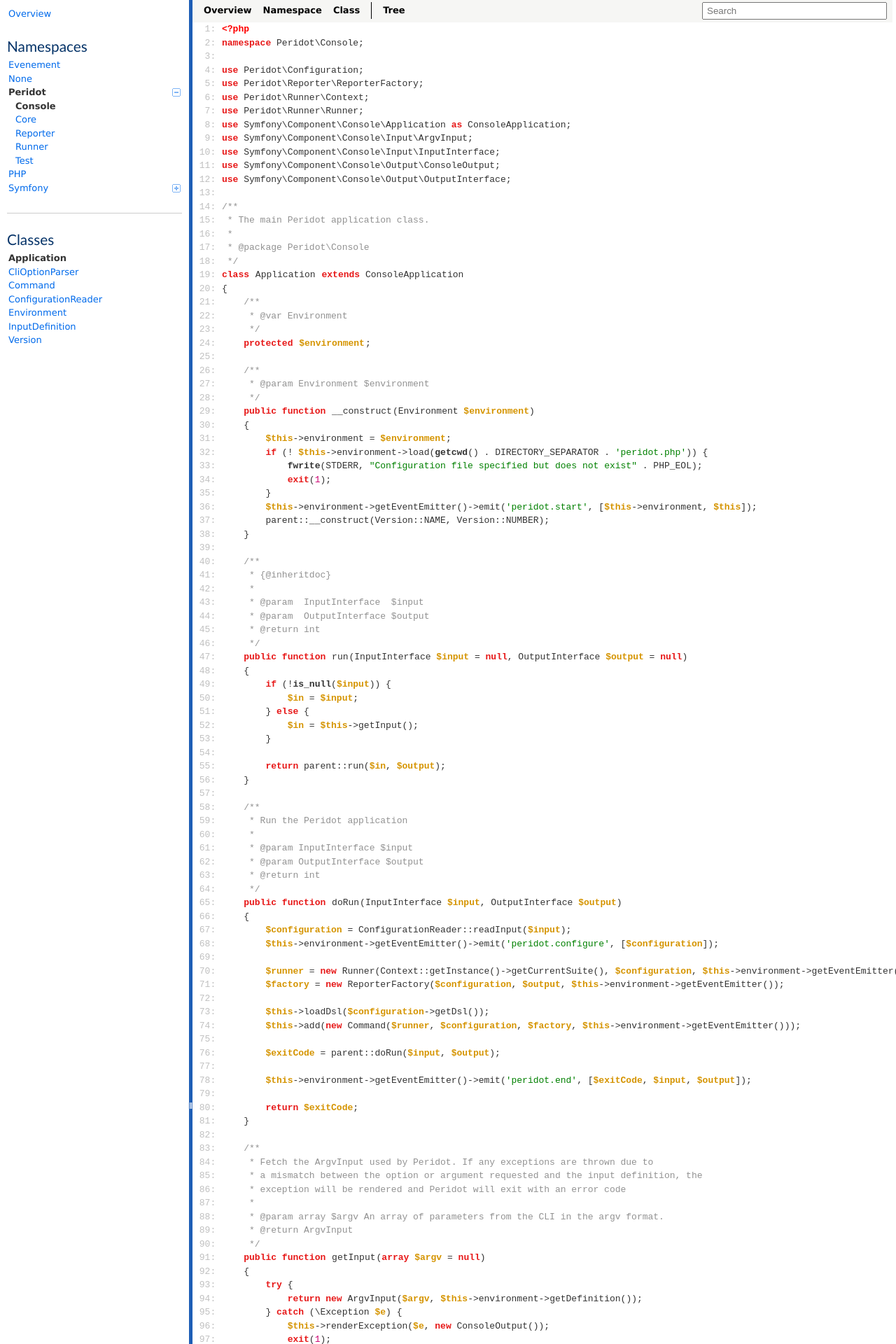
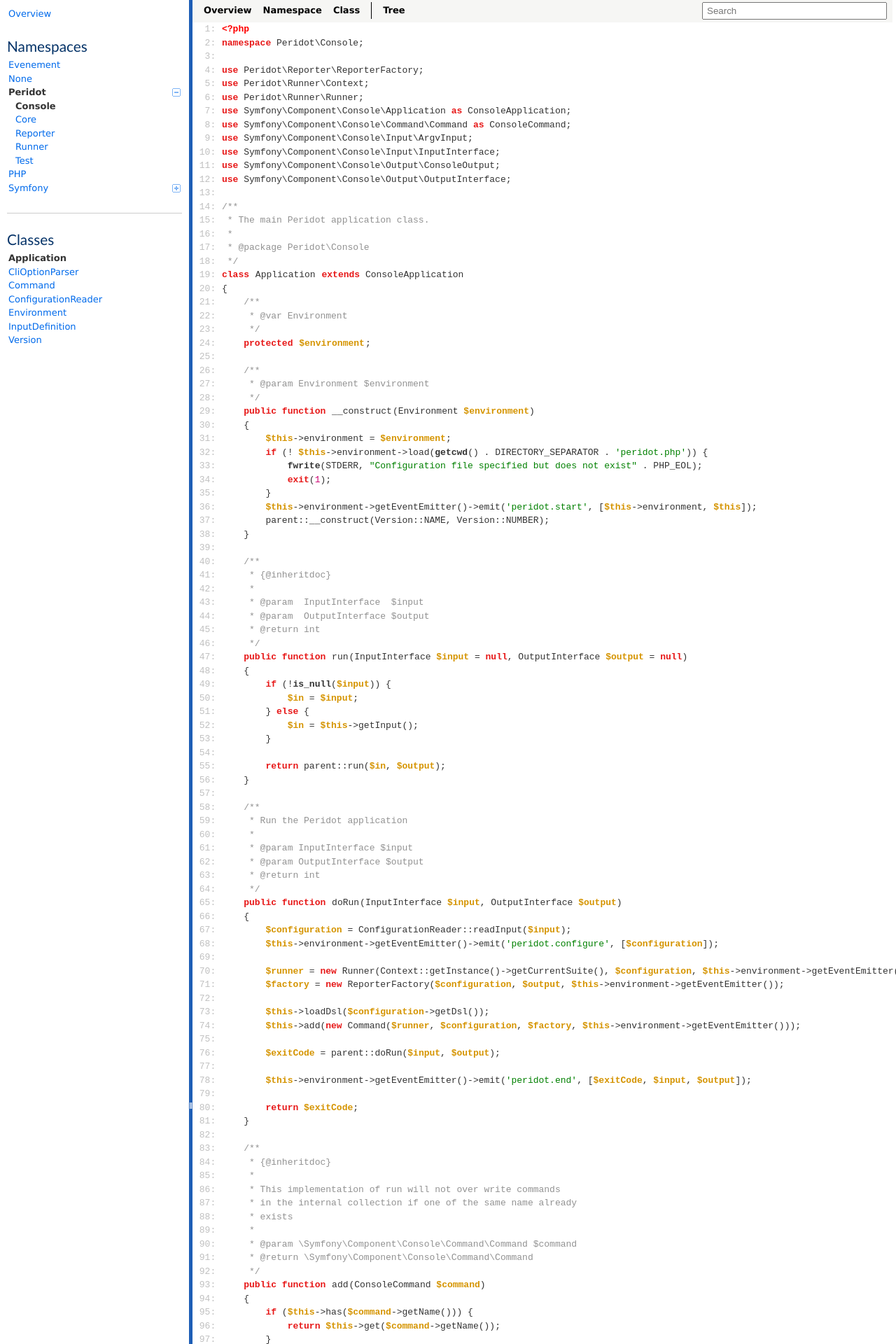
Before and after one commit to peridot-php/peridot-php.github.io, a Jekyll site: the page docs/source-class-Peridot.Console.Application.html, which Jekyll copies as it is, in a window 1280 px wide. Shown: the top 1920 px of the page at 70% size. Built offline with Jekyll 4.4.1, drawn with Linux system fonts in a browser that asks for light colours; some of the changed text lies outside the part shown.

Commit message:
auto-update

```diff
--- a/docs/class-Peridot.Console.Version.html
+++ b/docs/class-Peridot.Console.Version.html
@@ -178,7 +178,7 @@
 		<td class="value">
 			<div>
 				<a href="#NUMBER" class="anchor">#</a>
-				<code><span class="php-quote">&quot;1.3.3&quot;</span></code>
+				<code><span class="php-quote">&quot;1.3.4&quot;</span></code>
 			</div>
 		</td>
 	</tr>
--- a/docs/source-class-Peridot.Console.Application.html
+++ b/docs/source-class-Peridot.Console.Application.html
@@ -123,11 +123,11 @@
 <pre><code><span id="1" class="l"><a class="l" href="#1">  1: </a><span class="xlang">&lt;?php</span>
 </span><span id="2" class="l"><a class="l" href="#2">  2: </a><span class="php-keyword1">namespace</span> Peridot\Console;
 </span><span id="3" class="l"><a class="l" href="#3">  3: </a>
-</span><span id="4" class="l"><a class="l" href="#4">  4: </a><span class="php-keyword1">use</span> Peridot\Configuration;
-</span><span id="5" class="l"><a class="l" href="#5">  5: </a><span class="php-keyword1">use</span> Peridot\Reporter\ReporterFactory;
-</span><span id="6" class="l"><a class="l" href="#6">  6: </a><span class="php-keyword1">use</span> Peridot\Runner\Context;
-</span><span id="7" class="l"><a class="l" href="#7">  7: </a><span class="php-keyword1">use</span> Peridot\Runner\Runner;
-</span><span id="8" class="l"><a class="l" href="#8">  8: </a><span class="php-keyword1">use</span> Symfony\Component\Console\Application <span class="php-keyword1">as</span> ConsoleApplication;
+</span><span id="4" class="l"><a class="l" href="#4">  4: </a><span class="php-keyword1">use</span> Peridot\Reporter\ReporterFactory;
+</span><span id="5" class="l"><a class="l" href="#5">  5: </a><span class="php-keyword1">use</span> Peridot\Runner\Context;
+</span><span id="6" class="l"><a class="l" href="#6">  6: </a><span class="php-keyword1">use</span> Peridot\Runner\Runner;
+</span><span id="7" class="l"><a class="l" href="#7">  7: </a><span class="php-keyword1">use</span> Symfony\Component\Console\Application <span class="php-keyword1">as</span> ConsoleApplication;
+</span><span id="8" class="l"><a class="l" href="#8">  8: </a><span class="php-keyword1">use</span> Symfony\Component\Console\Command\Command <span class="php-keyword1">as</span> ConsoleCommand;
 </span><span id="9" class="l"><a class="l" href="#9">  9: </a><span class="php-keyword1">use</span> Symfony\Component\Console\Input\ArgvInput;
 </span><span id="10" class="l"><a class="l" href="#10"> 10: </a><span class="php-keyword1">use</span> Symfony\Component\Console\Input\InputInterface;
 </span><span id="11" class="l"><a class="l" href="#11"> 11: </a><span class="php-keyword1">use</span> Symfony\Component\Console\Output\ConsoleOutput;
@@ -203,57 +203,76 @@
 </span><span id="81" class="l"><a class="l" href="#81"> 81: </a>    }
 </span><span id="82" class="l"><a class="l" href="#82"> 82: </a>
 </span><span id="83" class="l"><a class="l" href="#83"> 83: </a>    <span class="php-comment">/**
-</span></span><span id="84" class="l"><a class="l" href="#84"> 84: </a><span class="php-comment">     * Fetch the ArgvInput used by Peridot. If any exceptions are thrown due to
-</span></span><span id="85" class="l"><a class="l" href="#85"> 85: </a><span class="php-comment">     * a mismatch between the option or argument requested and the input definition, the
-</span></span><span id="86" class="l"><a class="l" href="#86"> 86: </a><span class="php-comment">     * exception will be rendered and Peridot will exit with an error code
-</span></span><span id="87" class="l"><a class="l" href="#87"> 87: </a><span class="php-comment">     *
-</span></span><span id="88" class="l"><a class="l" href="#88"> 88: </a><span class="php-comment">     * @param array $argv An array of parameters from the CLI in the argv format.
-</span></span><span id="89" class="l"><a class="l" href="#89"> 89: </a><span class="php-comment">     * @return ArgvInput
-</span></span><span id="90" class="l"><a class="l" href="#90"> 90: </a><span class="php-comment">     */</span>
-</span><span id="91" class="l"><a class="l" href="#91"> 91: </a>    <span class="php-keyword1">public</span> <span class="php-keyword1">function</span> <a id="_getInput" href="#_getInput">getInput</a>(<span class="php-keyword1">array</span> <span class="php-var">$argv</span> = <span class="php-keyword1">null</span>)
-</span><span id="92" class="l"><a class="l" href="#92"> 92: </a>    {
-</span><span id="93" class="l"><a class="l" href="#93"> 93: </a>        <span class="php-keyword1">try</span> {
-</span><span id="94" class="l"><a class="l" href="#94"> 94: </a>            <span class="php-keyword1">return</span> <span class="php-keyword1">new</span> ArgvInput(<span class="php-var">$argv</span>, <span class="php-var">$this</span>-&gt;environment-&gt;getDefinition());
-</span><span id="95" class="l"><a class="l" href="#95"> 95: </a>        } <span class="php-keyword1">catch</span> (\Exception <span class="php-var">$e</span>) {
-</span><span id="96" class="l"><a class="l" href="#96"> 96: </a>            <span class="php-var">$this</span>-&gt;renderException(<span class="php-var">$e</span>, <span class="php-keyword1">new</span> ConsoleOutput());
-</span><span id="97" class="l"><a class="l" href="#97"> 97: </a>            <span class="php-keyword1">exit</span>(<span class="php-num">1</span>);
-</span><span id="98" class="l"><a class="l" href="#98"> 98: </a>        }
+</span></span><span id="84" class="l"><a class="l" href="#84"> 84: </a><span class="php-comment">     * {@inheritdoc}
+</span></span><span id="85" class="l"><a class="l" href="#85"> 85: </a><span class="php-comment">     *
+</span></span><span id="86" class="l"><a class="l" href="#86"> 86: </a><span class="php-comment">     * This implementation of run will not over write commands
+</span></span><span id="87" class="l"><a class="l" href="#87"> 87: </a><span class="php-comment">     * in the internal collection if one of the same name already
+</span></span><span id="88" class="l"><a class="l" href="#88"> 88: </a><span class="php-comment">     * exists
+</span></span><span id="89" class="l"><a class="l" href="#89"> 89: </a><span class="php-comment">     *
+</span></span><span id="90" class="l"><a class="l" href="#90"> 90: </a><span class="php-comment">     * @param \Symfony\Component\Console\Command\Command $command
+</span></span><span id="91" class="l"><a class="l" href="#91"> 91: </a><span class="php-comment">     * @return \Symfony\Component\Console\Command\Command
+</span></span><span id="92" class="l"><a class="l" href="#92"> 92: </a><span class="php-comment">     */</span>
+</span><span id="93" class="l"><a class="l" href="#93"> 93: </a>    <span class="php-keyword1">public</span> <span class="php-keyword1">function</span> <a id="_add" href="#_add">add</a>(ConsoleCommand <span class="php-var">$command</span>)
+</span><span id="94" class="l"><a class="l" href="#94"> 94: </a>    {
+</span><span id="95" class="l"><a class="l" href="#95"> 95: </a>        <span class="php-keyword1">if</span> (<span class="php-var">$this</span>-&gt;has(<span class="php-var">$command</span>-&gt;getName())) {
+</span><span id="96" class="l"><a class="l" href="#96"> 96: </a>            <span class="php-keyword1">return</span> <span class="php-var">$this</span>-&gt;get(<span class="php-var">$command</span>-&gt;getName());
+</span><span id="97" class="l"><a class="l" href="#97"> 97: </a>        }
+</span><span id="98" class="l"><a class="l" href="#98"> 98: </a>        <span class="php-keyword1">return</span> parent::add(<span class="php-var">$command</span>);
 </span><span id="99" class="l"><a class="l" href="#99"> 99: </a>    }
 </span><span id="100" class="l"><a class="l" href="#100">100: </a>
-</span><span id="101" class="l"><a class="l" href="#101">101: </a>    <span class="php-comment">/**
-</span></span><span id="102" class="l"><a class="l" href="#102">102: </a><span class="php-comment">     * Return's peridot as the sole command used by Peridot
-</span></span><span id="103" class="l"><a class="l" href="#103">103: </a><span class="php-comment">     *
-</span></span><span id="104" class="l"><a class="l" href="#104">104: </a><span class="php-comment">     * @param  InputInterface $input
-</span></span><span id="105" class="l"><a class="l" href="#105">105: </a><span class="php-comment">     * @return string
-</span></span><span id="106" class="l"><a class="l" href="#106">106: </a><span class="php-comment">     */</span>
-</span><span id="107" class="l"><a class="l" href="#107">107: </a>    <span class="php-keyword1">public</span> <span class="php-keyword1">function</span> <a id="_getCommandName" href="#_getCommandName">getCommandName</a>(InputInterface <span class="php-var">$input</span>)
-</span><span id="108" class="l"><a class="l" href="#108">108: </a>    {
-</span><span id="109" class="l"><a class="l" href="#109">109: </a>        <span class="php-keyword1">return</span> <span class="php-quote">'peridot'</span>;
-</span><span id="110" class="l"><a class="l" href="#110">110: </a>    }
-</span><span id="111" class="l"><a class="l" href="#111">111: </a>
-</span><span id="112" class="l"><a class="l" href="#112">112: </a>    <span class="php-comment">/**
-</span></span><span id="113" class="l"><a class="l" href="#113">113: </a><span class="php-comment">     * Load the configured DSL.
-</span></span><span id="114" class="l"><a class="l" href="#114">114: </a><span class="php-comment">     *
-</span></span><span id="115" class="l"><a class="l" href="#115">115: </a><span class="php-comment">     * @param $dsl
-</span></span><span id="116" class="l"><a class="l" href="#116">116: </a><span class="php-comment">     */</span>
-</span><span id="117" class="l"><a class="l" href="#117">117: </a>    <span class="php-keyword1">public</span> <span class="php-keyword1">function</span> <a id="_loadDsl" href="#_loadDsl">loadDsl</a>(<span class="php-var">$dslPath</span>)
-</span><span id="118" class="l"><a class="l" href="#118">118: </a>    {
-</span><span id="119" class="l"><a class="l" href="#119">119: </a>        <span class="php-keyword1">if</span> (<span class="php-keyword2">file_exists</span>(<span class="php-var">$dslPath</span>)) {
-</span><span id="120" class="l"><a class="l" href="#120">120: </a>            <span class="php-keyword1">include_once</span> <span class="php-var">$dslPath</span>;
-</span><span id="121" class="l"><a class="l" href="#121">121: </a>        }
-</span><span id="122" class="l"><a class="l" href="#122">122: </a>    }
-</span><span id="123" class="l"><a class="l" href="#123">123: </a>
-</span><span id="124" class="l"><a class="l" href="#124">124: </a>    <span class="php-comment">/**
-</span></span><span id="125" class="l"><a class="l" href="#125">125: </a><span class="php-comment">     * Return the peridot input definition defined by Environment
-</span></span><span id="126" class="l"><a class="l" href="#126">126: </a><span class="php-comment">     *
-</span></span><span id="127" class="l"><a class="l" href="#127">127: </a><span class="php-comment">     * @return InputDefinition
-</span></span><span id="128" class="l"><a class="l" href="#128">128: </a><span class="php-comment">     */</span>
-</span><span id="129" class="l"><a class="l" href="#129">129: </a>    <span class="php-keyword1">protected</span> <span class="php-keyword1">function</span> <a id="_getDefaultInputDefinition" href="#_getDefaultInputDefinition">getDefaultInputDefinition</a>()
-</span><span id="130" class="l"><a class="l" href="#130">130: </a>    {
-</span><span id="131" class="l"><a class="l" href="#131">131: </a>        <span class="php-keyword1">return</span> <span class="php-var">$this</span>-&gt;environment-&gt;getDefinition();
-</span><span id="132" class="l"><a class="l" href="#132">132: </a>    }
-</span><span id="133" class="l"><a class="l" href="#133">133: </a>}
-</span><span id="134" class="l"><a class="l" href="#134">134: </a></span></code></pre>
+</span><span id="101" class="l"><a class="l" href="#101">101: </a>
+</span><span id="102" class="l"><a class="l" href="#102">102: </a>    <span class="php-comment">/**
+</span></span><span id="103" class="l"><a class="l" href="#103">103: </a><span class="php-comment">     * Fetch the ArgvInput used by Peridot. If any exceptions are thrown due to
+</span></span><span id="104" class="l"><a class="l" href="#104">104: </a><span class="php-comment">     * a mismatch between the option or argument requested and the input definition, the
+</span></span><span id="105" class="l"><a class="l" href="#105">105: </a><span class="php-comment">     * exception will be rendered and Peridot will exit with an error code
+</span></span><span id="106" class="l"><a class="l" href="#106">106: </a><span class="php-comment">     *
+</span></span><span id="107" class="l"><a class="l" href="#107">107: </a><span class="php-comment">     * @param array $argv An array of parameters from the CLI in the argv format.
+</span></span><span id="108" class="l"><a class="l" href="#108">108: </a><span class="php-comment">     * @return ArgvInput
+</span></span><span id="109" class="l"><a class="l" href="#109">109: </a><span class="php-comment">     */</span>
+</span><span id="110" class="l"><a class="l" href="#110">110: </a>    <span class="php-keyword1">public</span> <span class="php-keyword1">function</span> <a id="_getInput" href="#_getInput">getInput</a>(<span class="php-keyword1">array</span> <span class="php-var">$argv</span> = <span class="php-keyword1">null</span>)
+</span><span id="111" class="l"><a class="l" href="#111">111: </a>    {
+</span><span id="112" class="l"><a class="l" href="#112">112: </a>        <span class="php-keyword1">try</span> {
+</span><span id="113" class="l"><a class="l" href="#113">113: </a>            <span class="php-keyword1">return</span> <span class="php-keyword1">new</span> ArgvInput(<span class="php-var">$argv</span>, <span class="php-var">$this</span>-&gt;environment-&gt;getDefinition());
+</span><span id="114" class="l"><a class="l" href="#114">114: </a>        } <span class="php-keyword1">catch</span> (\Exception <span class="php-var">$e</span>) {
+</span><span id="115" class="l"><a class="l" href="#115">115: </a>            <span class="php-var">$this</span>-&gt;renderException(<span class="php-var">$e</span>, <span class="php-keyword1">new</span> ConsoleOutput());
+</span><span id="116" class="l"><a class="l" href="#116">116: </a>            <span class="php-keyword1">exit</span>(<span class="php-num">1</span>);
+</span><span id="117" class="l"><a class="l" href="#117">117: </a>        }
+</span><span id="118" class="l"><a class="l" href="#118">118: </a>    }
+</span><span id="119" class="l"><a class="l" href="#119">119: </a>
+</span><span id="120" class="l"><a class="l" href="#120">120: </a>    <span class="php-comment">/**
+</span></span><span id="121" class="l"><a class="l" href="#121">121: </a><span class="php-comment">     * Return's peridot as the sole command used by Peridot
+</span></span><span id="122" class="l"><a class="l" href="#122">122: </a><span class="php-comment">     *
+</span></span><span id="123" class="l"><a class="l" href="#123">123: </a><span class="php-comment">     * @param  InputInterface $input
+</span></span><span id="124" class="l"><a class="l" href="#124">124: </a><span class="php-comment">     * @return string
+</span></span><span id="125" class="l"><a class="l" href="#125">125: </a><span class="php-comment">     */</span>
+</span><span id="126" class="l"><a class="l" href="#126">126: </a>    <span class="php-keyword1">public</span> <span class="php-keyword1">function</span> <a id="_getCommandName" href="#_getCommandName">getCommandName</a>(InputInterface <span class="php-var">$input</span>)
+</span><span id="127" class="l"><a class="l" href="#127">127: </a>    {
+</span><span id="128" class="l"><a class="l" href="#128">128: </a>        <span class="php-keyword1">return</span> <span class="php-quote">'peridot'</span>;
+</span><span id="129" class="l"><a class="l" href="#129">129: </a>    }
+</span><span id="130" class="l"><a class="l" href="#130">130: </a>
+</span><span id="131" class="l"><a class="l" href="#131">131: </a>    <span class="php-comment">/**
+</span></span><span id="132" class="l"><a class="l" href="#132">132: </a><span class="php-comment">     * Load the configured DSL.
+</span></span><span id="133" class="l"><a class="l" href="#133">133: </a><span class="php-comment">     *
+</span></span><span id="134" class="l"><a class="l" href="#134">134: </a><span class="php-comment">     * @param $dsl
+</span></span><span id="135" class="l"><a class="l" href="#135">135: </a><span class="php-comment">     */</span>
+</span><span id="136" class="l"><a class="l" href="#136">136: </a>    <span class="php-keyword1">public</span> <span class="php-keyword1">function</span> <a id="_loadDsl" href="#_loadDsl">loadDsl</a>(<span class="php-var">$dslPath</span>)
+</span><span id="137" class="l"><a class="l" href="#137">137: </a>    {
+</span><span id="138" class="l"><a class="l" href="#138">138: </a>        <span class="php-keyword1">if</span> (<span class="php-keyword2">file_exists</span>(<span class="php-var">$dslPath</span>)) {
+</span><span id="139" class="l"><a class="l" href="#139">139: </a>            <span class="php-keyword1">include_once</span> <span class="php-var">$dslPath</span>;
+</span><span id="140" class="l"><a class="l" href="#140">140: </a>        }
+</span><span id="141" class="l"><a class="l" href="#141">141: </a>    }
+</span><span id="142" class="l"><a class="l" href="#142">142: </a>
+</span><span id="143" class="l"><a class="l" href="#143">143: </a>    <span class="php-comment">/**
+</span></span><span id="144" class="l"><a class="l" href="#144">144: </a><span class="php-comment">     * Return the peridot input definition defined by Environment
+</span></span><span id="145" class="l"><a class="l" href="#145">145: </a><span class="php-comment">     *
+</span></span><span id="146" class="l"><a class="l" href="#146">146: </a><span class="php-comment">     * @return InputDefinition
+</span></span><span id="147" class="l"><a class="l" href="#147">147: </a><span class="php-comment">     */</span>
+</span><span id="148" class="l"><a class="l" href="#148">148: </a>    <span class="php-keyword1">protected</span> <span class="php-keyword1">function</span> <a id="_getDefaultInputDefinition" href="#_getDefaultInputDefinition">getDefaultInputDefinition</a>()
+</span><span id="149" class="l"><a class="l" href="#149">149: </a>    {
+</span><span id="150" class="l"><a class="l" href="#150">150: </a>        <span class="php-keyword1">return</span> <span class="php-var">$this</span>-&gt;environment-&gt;getDefinition();
+</span><span id="151" class="l"><a class="l" href="#151">151: </a>    }
+</span><span id="152" class="l"><a class="l" href="#152">152: </a>}
+</span><span id="153" class="l"><a class="l" href="#153">153: </a></span></code></pre>
 
 	<div id="footer">
 		Peridot API documentation generated by <a href="http://apigen.org">ApiGen</a>
--- a/docs/source-class-Peridot.Console.Version.html
+++ b/docs/source-class-Peridot.Console.Version.html
@@ -133,7 +133,7 @@
 </span><span id="11" class="l"><a class="l" href="#11">11: </a>    <span class="php-comment">/**
 </span></span><span id="12" class="l"><a class="l" href="#12">12: </a><span class="php-comment">     * @var int
 </span></span><span id="13" class="l"><a class="l" href="#13">13: </a><span class="php-comment">     */</span>
-</span><span id="14" class="l"><a class="l" href="#14">14: </a>    <span class="php-keyword1">const</span> <a id="NUMBER" href="#NUMBER">NUMBER</a> = <span class="php-quote">&quot;1.3.3&quot;</span>;
+</span><span id="14" class="l"><a class="l" href="#14">14: </a>    <span class="php-keyword1">const</span> <a id="NUMBER" href="#NUMBER">NUMBER</a> = <span class="php-quote">&quot;1.3.4&quot;</span>;
 </span><span id="15" class="l"><a class="l" href="#15">15: </a>
 </span><span id="16" class="l"><a class="l" href="#16">16: </a>    <span class="php-comment">/**
 </span></span><span id="17" class="l"><a class="l" href="#17">17: </a><span class="php-comment">     * @var string
```
Also changed, not shown: docs/class-Peridot.Console.Application.html (+53 -6 lines), 1 other file.
